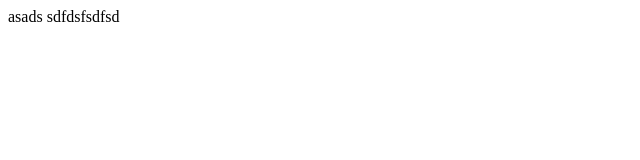
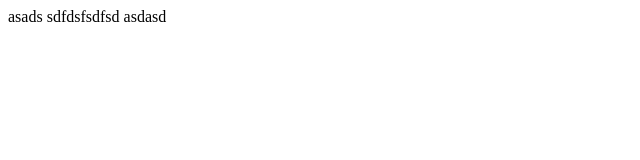
Before and after one commit to faisalzamirfz/test, a plain HTML site: page index.html in a window 1280 px wide. Shown: the full height of the page, 0-640 px from the left. Drawn offline with Linux system fonts and the light colour scheme.

Commit message:
second commitdfgdfgdf

```diff
--- a/index.html
+++ b/index.html
@@ -7,6 +7,6 @@
     <title>Document</title>
 </head>
 <body>
-    asads sdfdsfsdfsd
+    asads sdfdsfsdfsd asdasd
 </body>
 </html>
```
